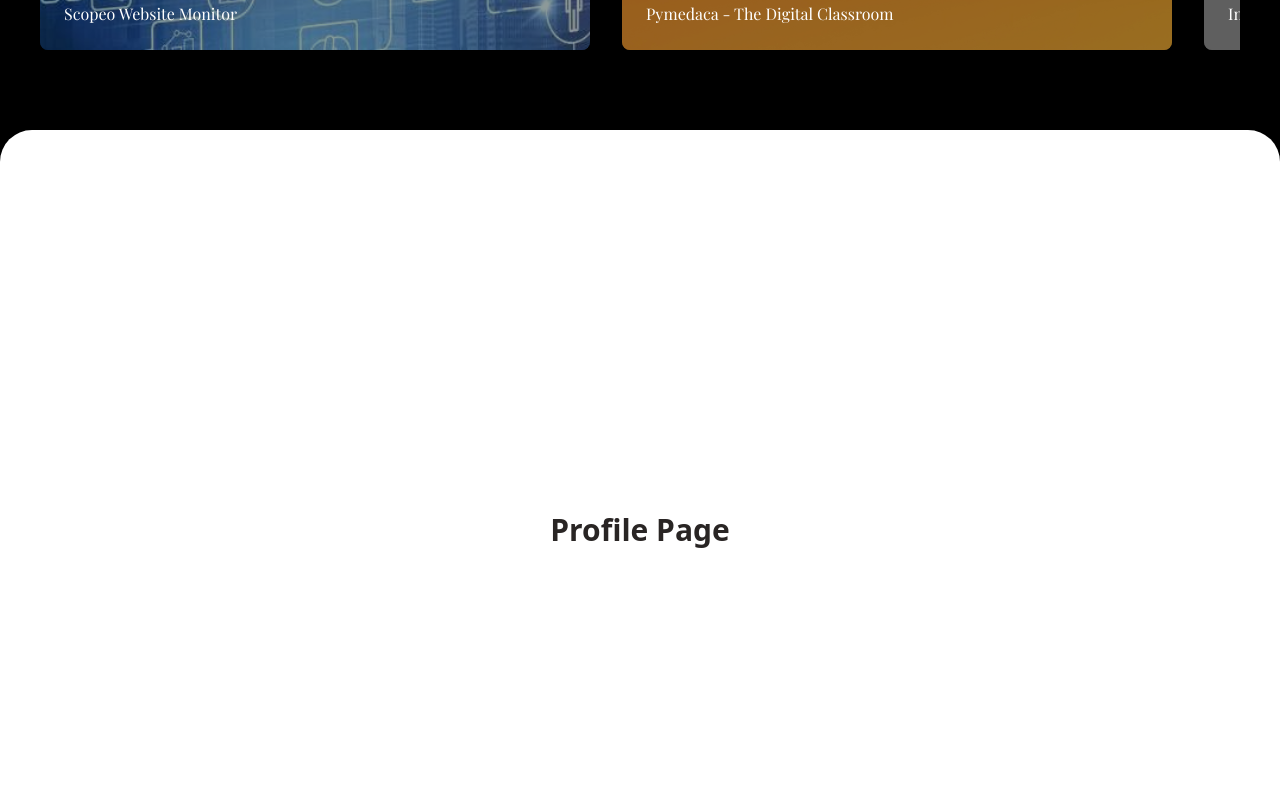
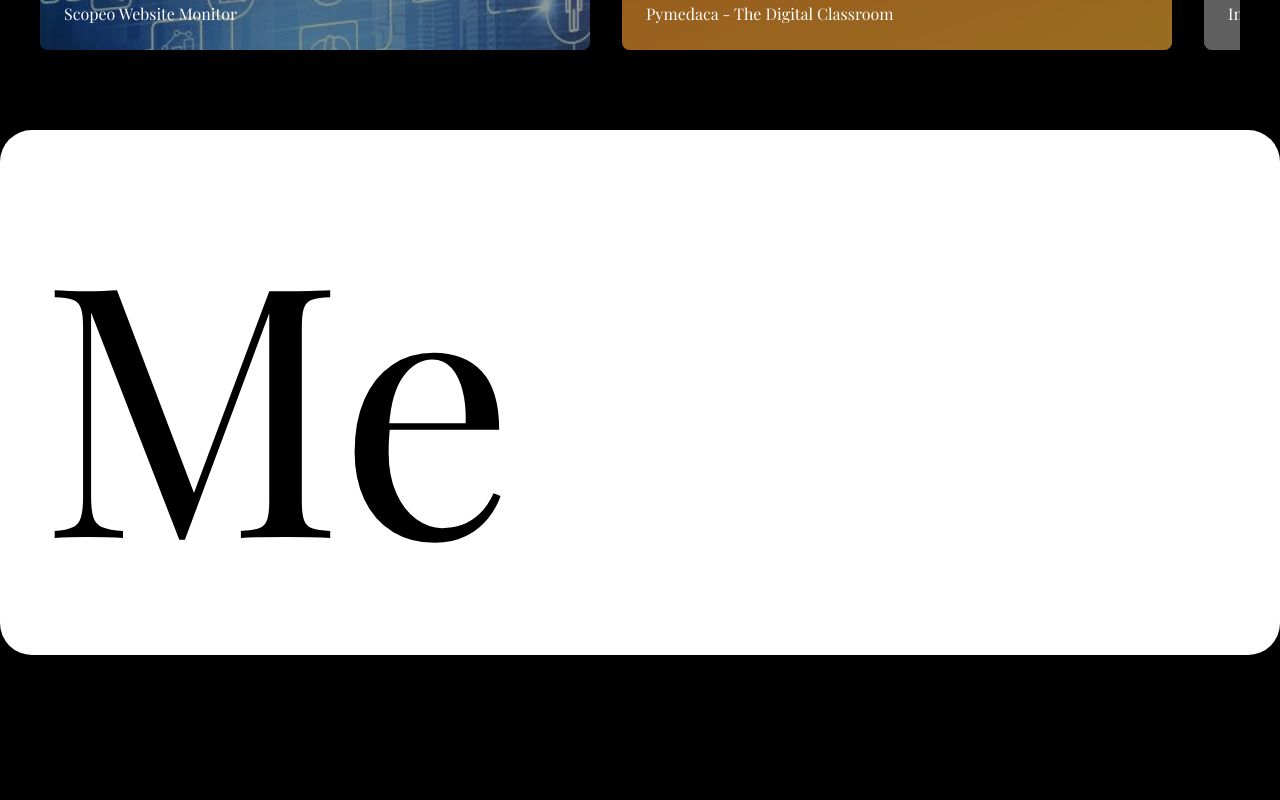
Before and after one commit to MohammedIrfan244/portfolio_next, a Next.js app: page / in a window 1280 px wide. Shown: the part 1500-2300 px from the top of the page. Built offline with nearby package versions, Linux system fonts and the light colour scheme; grey boxes are pictures that could not be loaded.

Commit message:
Added google indexing

```diff
--- /dev/null
+++ b/next-sitemap.config.ts
@@ -0,0 +1,4 @@
+module.exports = {
+  siteUrl: "https://mohammed-irfan.vercel.app",
+  generateRobotsTxt: true,
+};
--- a/package.json
+++ b/package.json
@@ -6,13 +6,15 @@
     "dev": "next dev",
     "build": "next build",
     "start": "next start",
-    "lint": "next lint"
+    "lint": "next lint",
+    "postbuild": "next-sitemap"
   },
   "dependencies": {
     "embla-carousel-react": "^8.6.0",
     "framer-motion": "^12.20.4",
     "lenis": "^1.3.4",
     "next": "15.3.1",
+    "next-sitemap": "^4.2.3",
     "react": "^19.0.0",
     "react-dom": "^19.0.0",
     "react-icons": "^5.5.0"
--- a/src/app/layout.tsx
+++ b/src/app/layout.tsx
@@ -80,7 +80,9 @@ export default function RootLayout({
 }>) {
   return (
     <html lang="en">
-      <head />
+      <head>
+        <meta name="google-site-verification" content="dWv250TjsDYBXWhQVgmudpB-oGlTqk8Ipl7KUeRwYDY" />
+      </head>
       <body className={`${geistSans.variable} ${geistMono.variable} antialiased`}>
         {children}
       </body>
--- a/src/component/Profile.tsx
+++ b/src/component/Profile.tsx
@@ -1,9 +1,10 @@
 import React from 'react'
+import { playfairDisplay } from '@/lib/font'
 
 function Profile() {
   return (
-    <div id='profile' className=' px-6 md:px-7 lg:px-10 rounded-3xl md:rounded-4xl w-full bg-white h-screen flex items-center justify-center text-3xl font-bold text-stone-800'>
-      Profile Page
+    <div id='profile' className=' px-6 md:px-7 lg:px-10 rounded-3xl md:rounded-4xl w-full bg-white'>
+      <h1 className={`${playfairDisplay.className} text-[200px] sm:text-[250px] md:text-[300px] lg:text-[350px]`}>Me</h1>
     </div>
   )
 }
```
Also changed, not shown: 1 other file (tests, documents, lock files or other folders).
